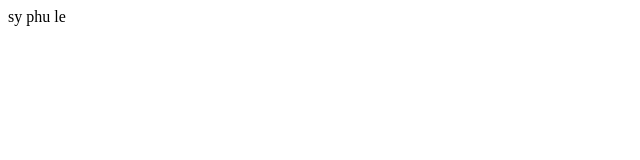
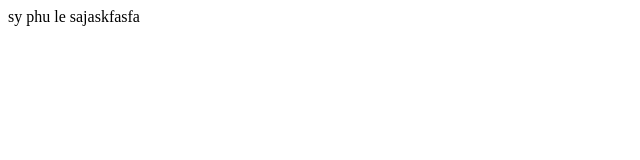
Before and after one commit to SyPhuLe/demo-git1, a plain HTML site: page index.html in a window 1280 px wide. Shown: the full height of the page, 0-640 px from the left. Drawn offline with Linux system fonts and the light colour scheme.

Commit message:
add script

```diff
--- a/index.html
+++ b/index.html
@@ -7,6 +7,6 @@
     <title>Document</title>
   </head>
   <body>
-    sy phu le
+    sy phu le sajaskfasfa
   </body>
 </html>
```
